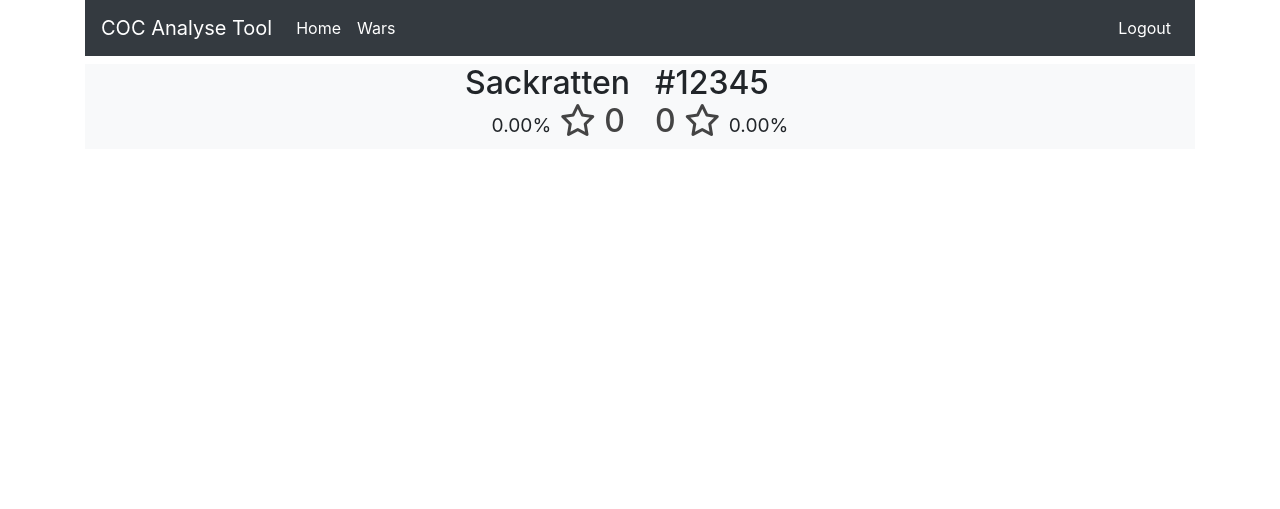
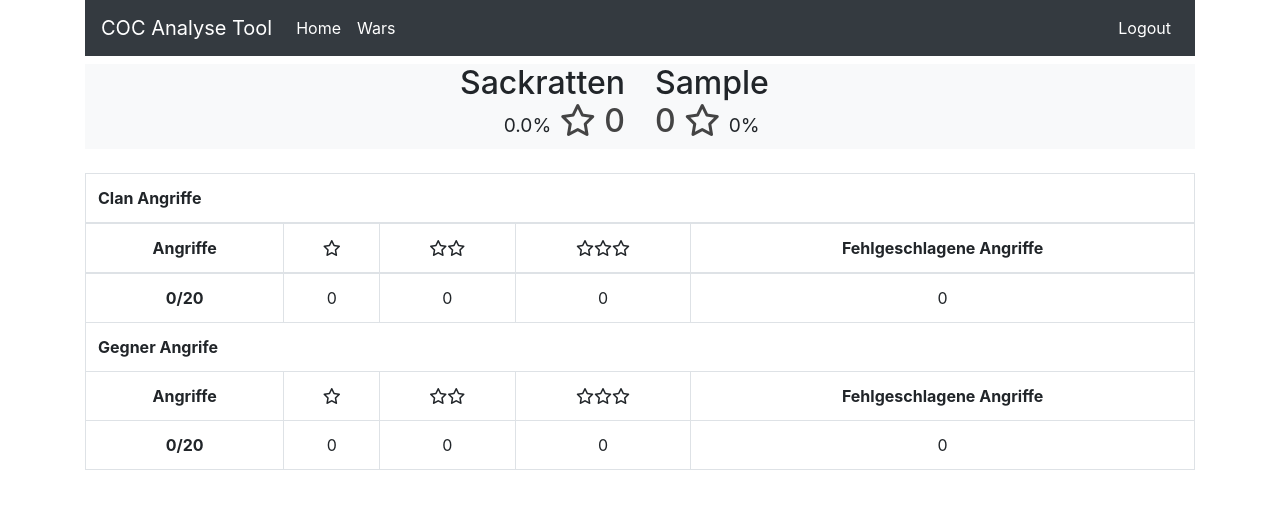
Before and after one commit to KevDi/coc_tool, a Flask app: page /coc/wars/wars/1 in a window 1280 px wide. Shown: the top 509 px of the page. Run offline with Flask 2, Linux system fonts and the light colour scheme; a user stored in the database is signed in; tables that the repository leaves empty hold one stand-in row (values such as "Sample post"); some libraries are stand-ins or nearby versions.

Commit message:
Continue displaying war results

```diff
--- a/app/templates/wars/war.html
+++ b/app/templates/wars/war.html
@@ -3,28 +3,70 @@
 {% block content %}
 <div class="bg-light">
     <div class="row justify-content-md-center">
-        <h2 class="col col-lg-2" style="margin-bottom: 0;">Sackratten</h2>
-        <h2 class="col col-lg-2" style="margin-bottom: 0;">#12345</h2>
+        <h2 class="col col-lg-4 text-right" style="margin-bottom: 0;">Sackratten</h2>
+        <h2 class="col col-lg-4" style="margin-bottom: 0;">{{ war.enemy }}</h2>
     </div>
     <div class="row justify-content-md-center">
         <div class="col col-lg-2 text-right">
             <h2 style="margin-top:0">
-                <small style="font-size: 60%;">0.00%</small>
+                <small style="font-size: 60%;">{{clan_war_result.percentage}}%</small>
                 <span style=" color:#444">
                     <i class="far fa-star"></i>
-                    0
+                    {{ clan_war_result.stars }}
                 </span>
             </h2>
         </div>
         <div class="col col-lg-2">
             <h2 style="margin-top:0">
                 <span style="color:#444">
-                    0
+                    {{ opponent_war_result.stars}}
                     <i class="far fa-star"></i>
                 </span>
-                <small style="font-size: 60%;">0.00%</small>
+                <small style="font-size: 60%;">{{opponent_war_result.stars}}%</small>
             </h2>
         </div>
     </div>
 </div>
+<br />
+
+<table class="table table-bordered">
+    <thead>
+        <tr>
+            <th colspan="5">Clan Angriffe</th>
+        </tr>
+        <tr class="text-center">
+            <th scope="col">Angriffe</th>
+            <th scope="col"><i class="far fa-star"></i></th>
+            <th scope="col"><i class="far fa-star"></i><i class="far fa-star"></i></th>
+            <th scope="col"><i class="far fa-star"></i><i class="far fa-star"></i><i class="far fa-star"></i></th>
+            <th scope="col">Fehlgeschlagene Angriffe</th>
+        </tr>
+    </thead>
+    <tbody>
+        <tr class="text-center">
+            <th scope="row">{{clan_war_result.attacks}}/{{war.size * 2}}</th>
+            <td>{{clan_war_result.three_stars}}</td>
+            <td>{{clan_war_result.two_stars}}</td>
+            <td>{{clan_war_result.one_stars}}</td>
+            <td>{{clan_war_result.zero_stars}}</td>
+        </tr>
+        <tr>
+            <th colspan="5">Gegner Angrife</th>
+        </tr>
+        <tr class="text-center">
+            <th scope="col">Angriffe</th>
+            <th scope="col"><i class="far fa-star"></i></th>
+            <th scope="col"><i class="far fa-star"></i><i class="far fa-star"></i></th>
+            <th scope="col"><i class="far fa-star"></i><i class="far fa-star"></i><i class="far fa-star"></i></th>
+            <th scope="col">Fehlgeschlagene Angriffe</th>
+        </tr>
+        <tr class="text-center">
+            <th scope="row">{{opponent_war_result.attacks}}/{{war.size * 2}}</th>
+            <td>{{opponent_war_result.three_stars}}</td>
+            <td>{{opponent_war_result.two_stars}}</td>
+            <td>{{opponent_war_result.one_stars}}</td>
+            <td>{{opponent_war_result.zero_stars}}</td>
+        </tr>
+    </tbody>
+</table>
 {% endblock %}
--- a/app/wars/routes.py
+++ b/app/wars/routes.py
@@ -15,4 +15,47 @@
 @login_required
 def war(war_id):
     war = War.query.filter_by(id=war_id).first_or_404()
-    return render_template("wars/war.html", war=war)
+    attacks = [battle for battle in war.battles if battle.mode.mode == "Attack"]
+    clan_attack_size = len(attacks)
+    clan_stars = sum(attack.stars for attack in attacks)
+    clan_percentage = sum(attack.percentage for attack in attacks) / war.size
+    clan_three_stars = sum(attack.stars == 3 for attack in attacks)
+    clan_two_stars = sum(attack.stars == 2 for attack in attacks)
+    clan_one_stars = sum(attack.stars == 1 for attack in attacks)
+    clan_zero_stars = sum(attack.stars == 0 for attack in attacks)
+
+    clan_war_result = {
+        "stars": clan_stars,
+        "percentage": clan_percentage,
+        "three_stars": clan_three_stars,
+        "two_stars": clan_two_stars,
+        "one_stars": clan_one_stars,
+        "zero_stars": clan_zero_stars,
+        "attacks": clan_attack_size,
+    }
+
+    defenses = [battle for battle in war.battles if battle.mode.mode == "Defense"]
+    opponent_attack_size = len(defenses)
+    opponent_stars = sum(defense.stars for defense in defenses)
+    opponent_percentage = sum(defense.percentage for defense in defenses) / war.size
+    opponent_three_stars = sum(defense.stars == 3 for defense in defenses)
+    opponent_two_stars = sum(defense.stars == 2 for defense in defenses)
+    opponent_one_stars = sum(defense.stars == 1 for defense in defenses)
+    opponent_zero_stars = sum(defense.stars == 0 for defense in defenses)
+
+    opponent_war_result = {
+        "attacks": opponent_attack_size,
+        "stars": opponent_stars,
+        "percentage": opponent_percentage,
+        "three_stars": opponent_three_stars,
+        "two_stars": opponent_two_stars,
+        "one_stars": opponent_one_stars,
+        "zero_stars": opponent_zero_stars,
+    }
+
+    return render_template(
+        "wars/war.html",
+        war=war,
+        clan_war_result=clan_war_result,
+        opponent_war_result=opponent_war_result,
+    )
```
